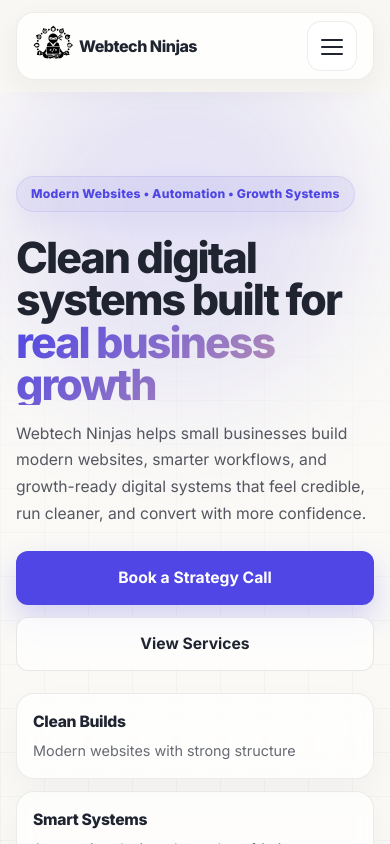
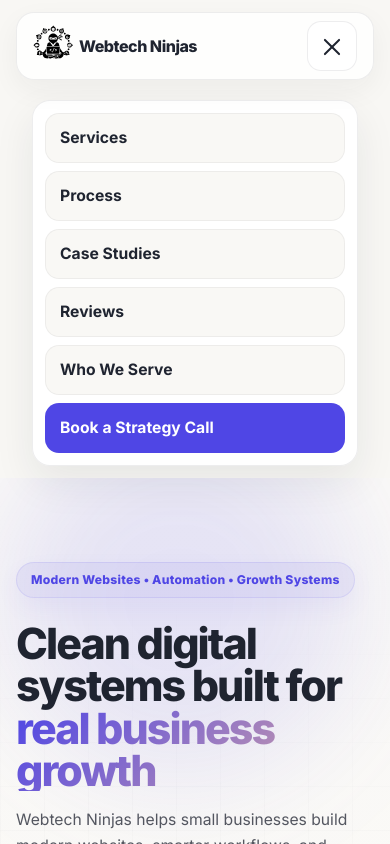
Before and after one commit to nortoncj/webtech-systems, a Next.js app: page / in a window 390 px wide. Both pictures are taken after a click on the button "Toggle navigation". Shown: the top 844 px of the page. Built offline with nearby package versions, Linux system fonts and the light colour scheme.

Commit message:
mobile menu

```diff
--- a/components/top-nav.tsx
+++ b/components/top-nav.tsx
@@ -1,10 +1,15 @@
-import React from "react";
+"use client";
+
+import React, { useState } from "react";
 import "@css/nav.css";
 import logo from "@/public/WebTechLogo.svg";
 import Image from "next/image";
 import Link from "next/link";
 import { navigation } from "@/data/navigation";
+
 function TopNav() {
+  const [open, setOpen] = useState(false);
+
   return (
     <div className="wn-header" id="top">
       <div className="wn-container">
@@ -19,22 +24,24 @@ function TopNav() {
               alt="Webtech Ninjas"
               className="wn-header__logo"
             />
-
             <span className="wn-header__brand-text">Webtech Ninjas</span>
           </Link>
 
+          {/* MOBILE TOGGLE */}
           <button
-            className="wn-header__toggle"
+            className={`wn-header__toggle ${open ? "is-active" : ""}`}
             type="button"
-            aria-expanded="false"
+            aria-expanded={open}
             aria-controls="wn-mobile-menu"
             aria-label="Toggle navigation"
+            onClick={() => setOpen(!open)}
           >
             <span></span>
             <span></span>
             <span></span>
           </button>
 
+          {/* DESKTOP NAV */}
           <nav className="wn-header__nav" aria-label="Primary navigation">
             <ul className="wn-header__menu">
               {navigation.map((item, index) => (
@@ -56,28 +63,25 @@ function TopNav() {
         </div>
       </div>
 
-      <div className="wn-mobile-menu" id="wn-mobile-menu">
+      {/* MOBILE MENU */}
+      <div
+        className={`wn-mobile-menu ${open ? "is-open" : ""}`}
+        id="wn-mobile-menu"
+      >
         <nav className="wn-mobile-menu__nav" aria-label="Mobile navigation">
           <ul className="wn-mobile-menu__list">
-            <li>
-              <Link href="#services">Services</Link>
-            </li>
-            <li>
-              <Link href="#process">Process</Link>
-            </li>
-            <li>
-              <Link href="#portfolio">Case Studies</Link>
-            </li>
-            <li>
-              <Link href="#testimonials">Testimonials</Link>
-            </li>
-            <li>
-              <Link href="#who-we-serve">Who We Serve</Link>
-            </li>
+            {navigation.map((item, index) => (
+              <li key={index}>
+                <Link href={item.href} onClick={() => setOpen(false)}>
+                  {item.name}
+                </Link>
+              </li>
+            ))}
             <li>
               <Link
                 href="https://calendar.app.google/X8GheJdXzBvZ3Spu9"
                 className="wn-mobile-menu__cta"
+                onClick={() => setOpen(false)}
               >
                 Book a Strategy Call
               </Link>
```
